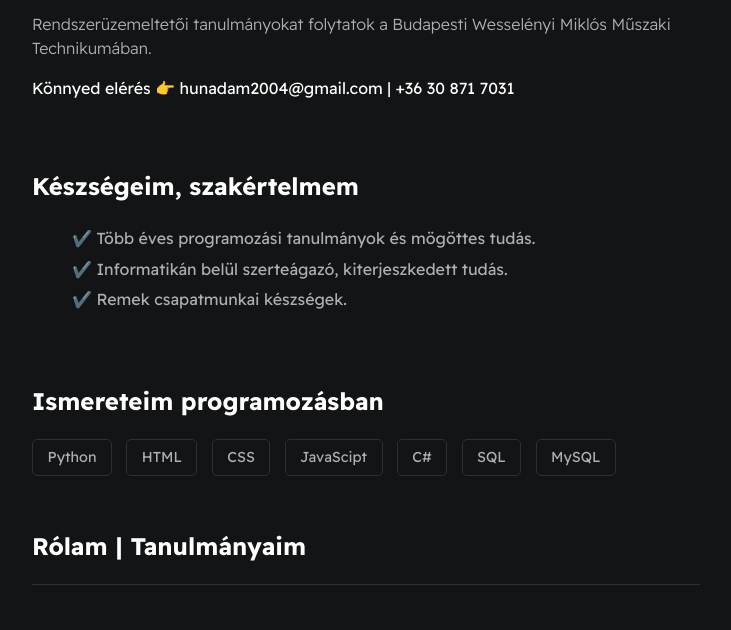
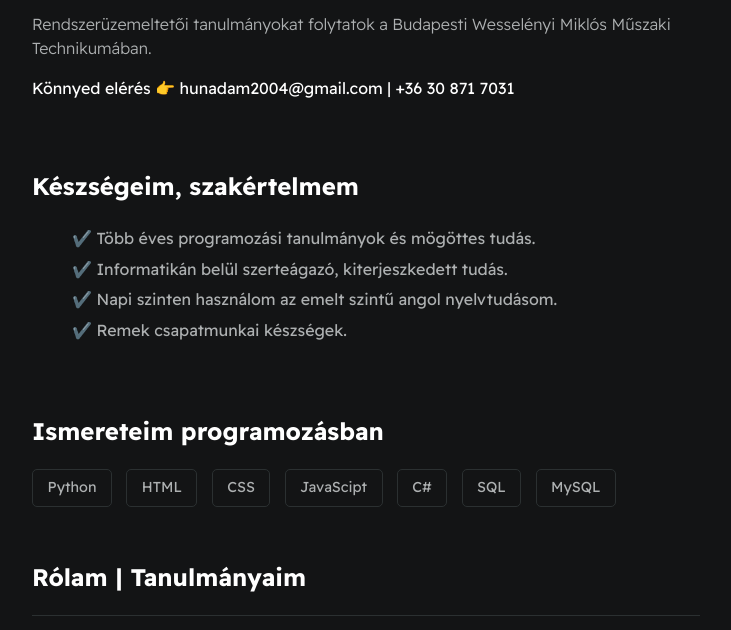
Before and after one commit to partiadam/digital_resume, a plain HTML site: page index.html in a window 1280 px wide. Shown: the part 156-786 px from the top of the page, without its empty margins (274-1005 px from the left). Drawn offline with Linux system fonts and the light colour scheme.

Commit message:
Update index.html

```diff
--- a/index.html
+++ b/index.html
@@ -28,6 +28,7 @@
                 <ul id="qualifications--list">
                     <li>✔️ Több éves programozási tanulmányok és mögöttes tudás.</li>
                     <li>✔️ Informatikán belül szerteágazó, kiterjeszkedett tudás.</li>
+                    <li>✔️ Napi szinten használom az emelt szintű angol nyelvtudásom. </li>
                     <li>✔️ Remek csapatmunkai készségek. </li>
                 </ul>
             </section>
```
